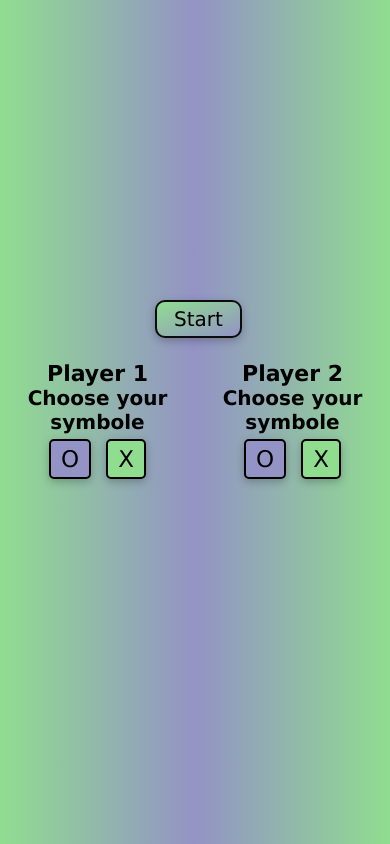
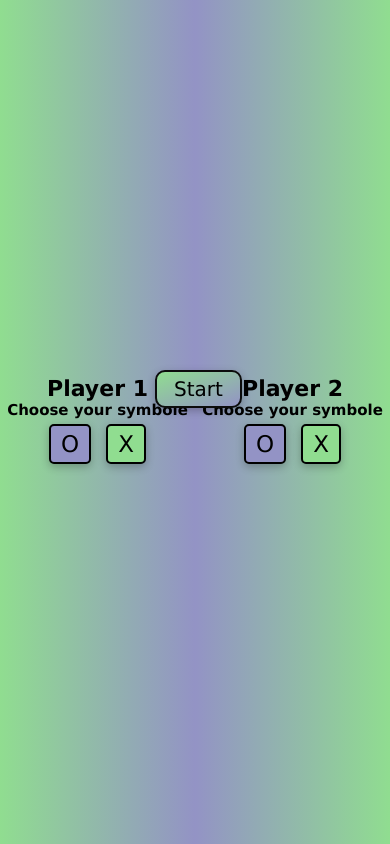
Before and after one commit to Arunkumar-ts/OX_game, a plain HTML site: page index.html in a window 390 px wide. Drawn offline with Linux system fonts and the light colour scheme.

Commit message:
cleaar some bug

```diff
--- a/style.css
+++ b/style.css
@@ -106,7 +106,7 @@
     justify-content: center;
     align-items: center;
 }
-.boxs .p1details , .p2details{
+.p1details, .p2details{
     position: absolute;
     display: flex;
     justify-content: center;
@@ -125,7 +125,7 @@
         font-size: 22px;
     }
     .symbol{
-        font-size: 20px;
+        font-size: 15px;
         text-align: center;
     }
     .boxs .box{
@@ -143,11 +143,14 @@
     .p1details{
         font-size: 10px;
         left: 90px;
-        bottom:-350px;
+        top:280px;
     }
     .p2details{
         font-size: 10px;
-        left: -280px;
+        left: -290px;
         top:-90px;
     }
+    .start_container .right .Sbtn{
+        top:370px;
+    }
 }
```
